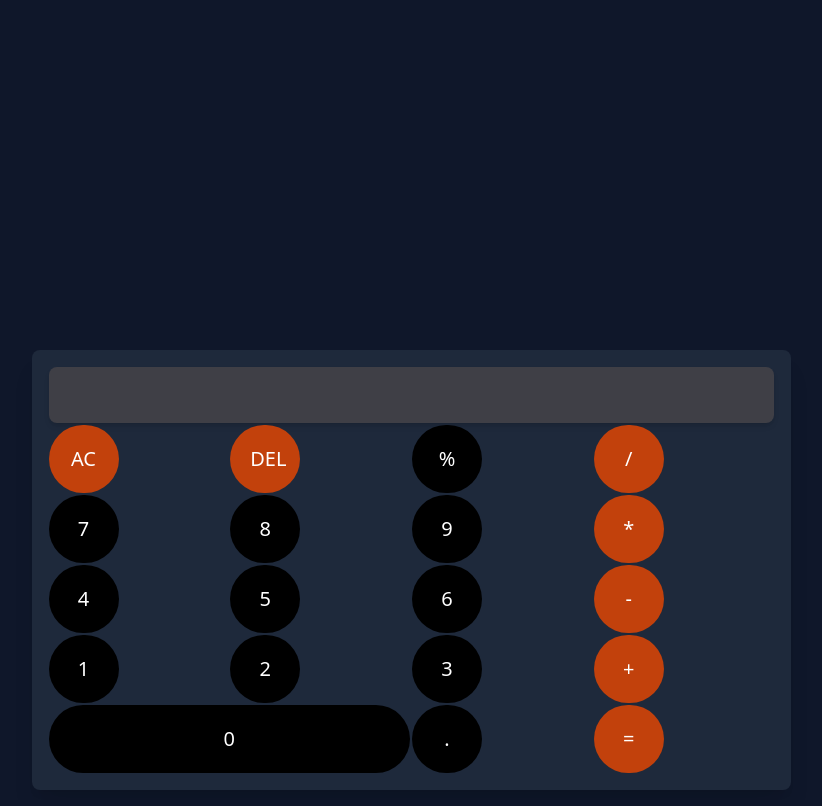
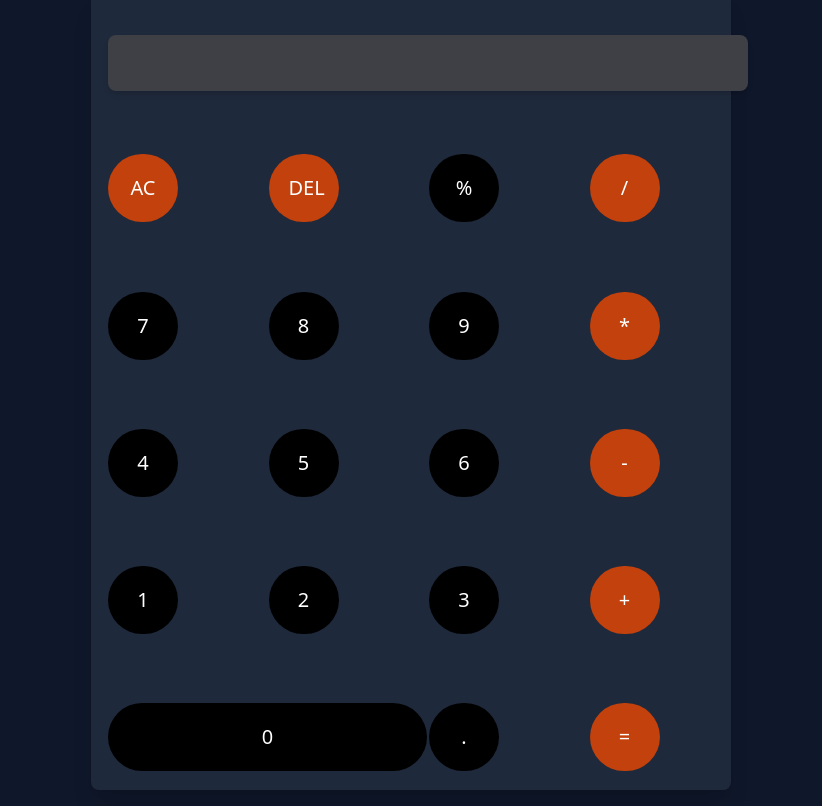
Before and after one commit to Mohit13333/tailwind-calculator, a website: page index.html in a window 1280 px wide. Shown: the whole page, without its empty margins (229-1051 px from the left). Drawn offline with Linux system fonts and the light colour scheme.

Commit message:
Add files via upload

```diff
--- a/index.html
+++ b/index.html
@@ -7,12 +7,12 @@
     <link rel="icon" href="./calc.webp">
     <title>Calculator</title>
 </head>
-<body class="bg-slate-900 sm:h-svh md:h-screen m-auto flex flex-col justify-end sm:items-start md:items-center">
-    <div class="bg-slate-800 p-4 rounded-lg sm:w-svw sm:mb-[10%] md:mb-[10px] md:w-auto shadow-xl">
-        <table class="sm:w-svw md:w-auto  max-h-svh">
+<body class="bg-slate-900 sm:h-screen md:h-screen m-auto flex flex-col justify-end sm:items-start md:items-center">
+    <div class="bg-slate-800 p-4 sm:max-h-svh rounded-lg sm:max-w-[640px] sm:mb-[3%] md:mb-[10px] md:w-auto shadow-xl">
+        <table class="sm:w-svw md:w-auto  sm:min-h-svh md:max-h-svh">
             <tr>
                 <td colspan="4">
-                    <input id="display" type="text" class="w-svw md:w-auto text-right bg-zinc-700 text-white p-4 rounded-lg shadow-md" size="70" readonly />
+                    <input id="display" type="text" class="sm:max-w-[640px] md:w-auto text-right bg-zinc-700 text-white p-4 rounded-lg shadow-md" size="70" readonly />
                 </td>
             </tr>
             <tr>
```
Also changed, not shown: output.css.
